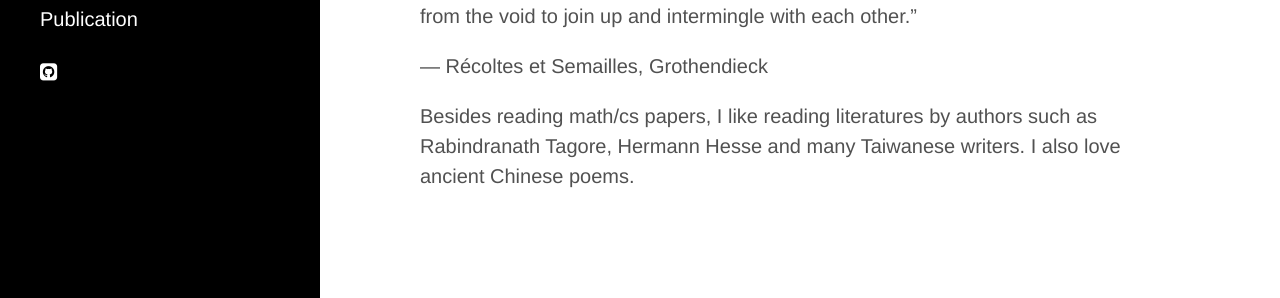
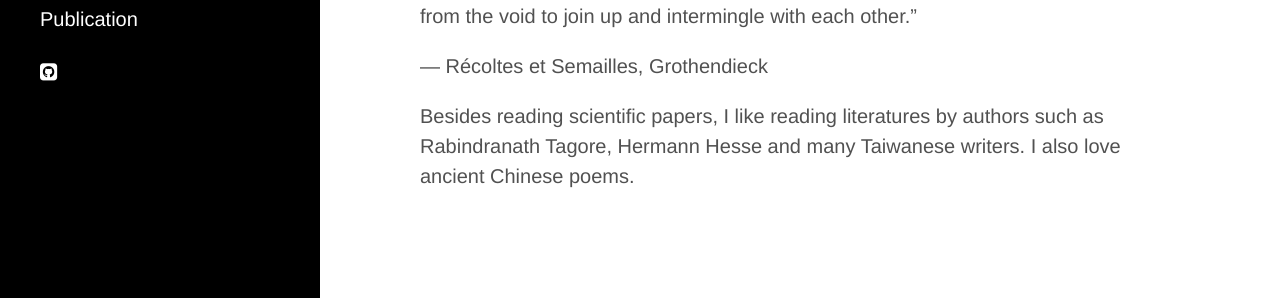
Before and after one commit to mingzhang-yin/mingzhang-yin.github.io, a Jekyll site: the page built from about.md, in a window 1280 px wide. Shown: the part 411-709 px from the top of the page. Built offline with Jekyll 4.4.1, drawn with Linux system fonts in a browser that asks for light colours; nearby versions of some CDN libraries.

Commit message:
Update about.md

```diff
--- a/about.md
+++ b/about.md
@@ -15,4 +15,4 @@ This is a quote from one of my favorite mathematicians that inspires me:
 
 — Récoltes et Semailles, Grothendieck
 
-Besides reading math/cs papers, I like reading literatures by authors such as Rabindranath Tagore, Hermann Hesse and many Taiwanese writers. I also love ancient Chinese poems.
+Besides reading scientific papers, I like reading literatures by authors such as Rabindranath Tagore, Hermann Hesse and many Taiwanese writers. I also love ancient Chinese poems.
```
